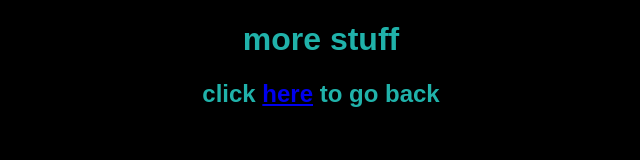
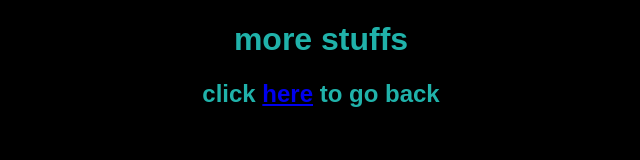
Before and after one commit to Alexis-Nguyen/test2, a plain HTML site: page morestuff.html in a window 1280 px wide. Shown: the whole page, without its empty margins (319-959 px from the left). Drawn offline with Linux system fonts and the light colour scheme.

Commit message:
committed

```diff
--- a/morestuff.html
+++ b/morestuff.html
@@ -4,7 +4,7 @@
     <link rel="stylesheet" href="style.css" />
     </head>
     <body>
-        <h1>more stuff</h1>
+        <h1>more stuffs</h1>
         <h2>click <a href="https://alexis-nguyen.github.io/test2/index">here</a> to go back</h2>
     </body>
 </html>
```
